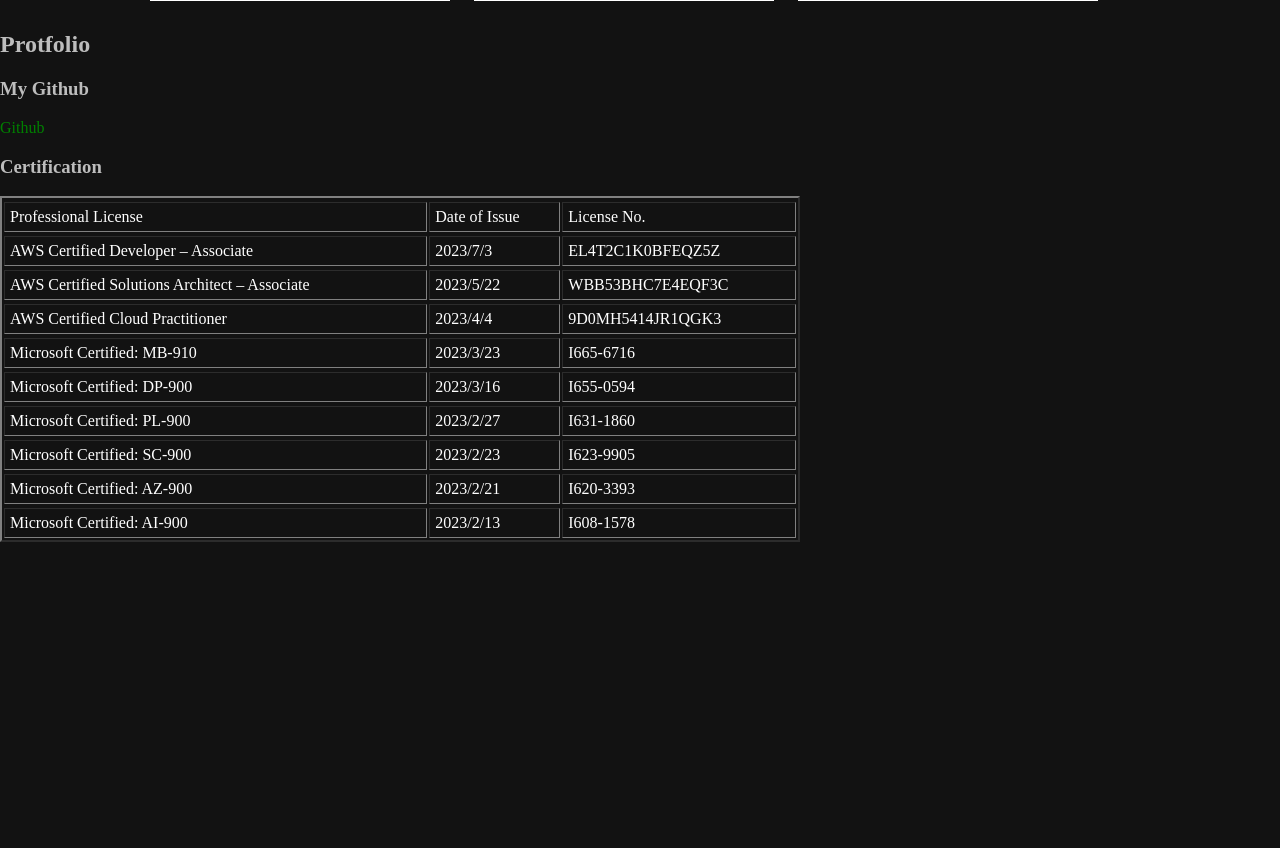
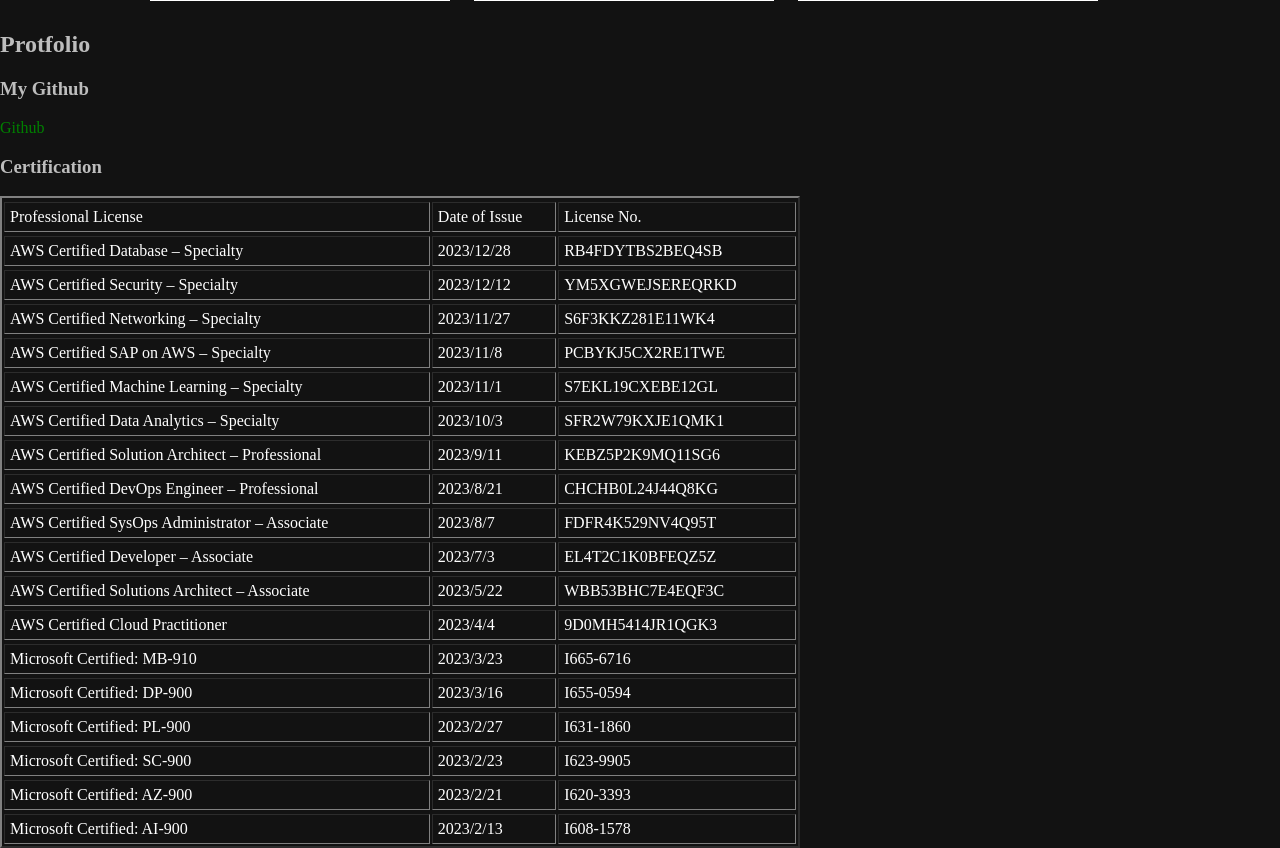
Before and after one commit to HsiehBing/Blog_Flask, a Flask app: page / in a window 1280 px wide. Shown: the part 716-1564 px from the top of the page. Before the commit the page ends 1258 px from the top, so only its background shows below. Run offline with Flask 3, Linux system fonts and the light colour scheme; parts of the project's set-up code (start-up, migrations or seed data) failed here and were passed over.

Commit message:
renew certification

```diff
--- a/templates/index.html
+++ b/templates/index.html
@@ -65,7 +65,42 @@
 			<td>Professional License</td>
 			<td>Date of Issue</td>
 			<td>License No.</td>
-
+		<tr></tr>
+			<td>AWS Certified Database – Specialty</td>
+			<td>2023/12/28</td>
+			<td>RB4FDYTBS2BEQ4SB</td>
+		<tr></tr>
+			<td>AWS Certified Security – Specialty</td>
+			<td>2023/12/12</td>
+			<td>YM5XGWEJSEREQRKD</td>
+		<tr></tr>
+			<td>AWS Certified Networking – Specialty</td>
+			<td>2023/11/27</td>
+			<td>S6F3KKZ281E11WK4</td>
+		<tr></tr>
+			<td>AWS Certified SAP on AWS – Specialty</td>
+			<td>2023/11/8</td>
+			<td>PCBYKJ5CX2RE1TWE</td>
+		<tr></tr>
+			<td>AWS Certified Machine Learning – Specialty</td>
+			<td>2023/11/1</td>
+			<td>S7EKL19CXEBE12GL</td>
+		<tr></tr>
+			<td>AWS Certified Data Analytics – Specialty</td>
+			<td>2023/10/3</td>
+			<td>SFR2W79KXJE1QMK1</td>
+		<tr></tr>
+			<td>AWS Certified Solution Architect – Professional</td>
+			<td>2023/9/11</td>
+			<td>KEBZ5P2K9MQ11SG6</td>
+		<tr></tr>
+			<td>AWS Certified DevOps Engineer – Professional</td>
+			<td>2023/8/21</td>
+			<td>CHCHB0L24J44Q8KG</td>
+		<tr></tr>
+			<td>AWS Certified SysOps Administrator – Associate</td>
+			<td>2023/8/7</td>
+			<td>FDFR4K529NV4Q95T</td>
 		<tr></tr>
 			<td>AWS Certified Developer – Associate</td>
 			<td>2023/7/3</td>
```
